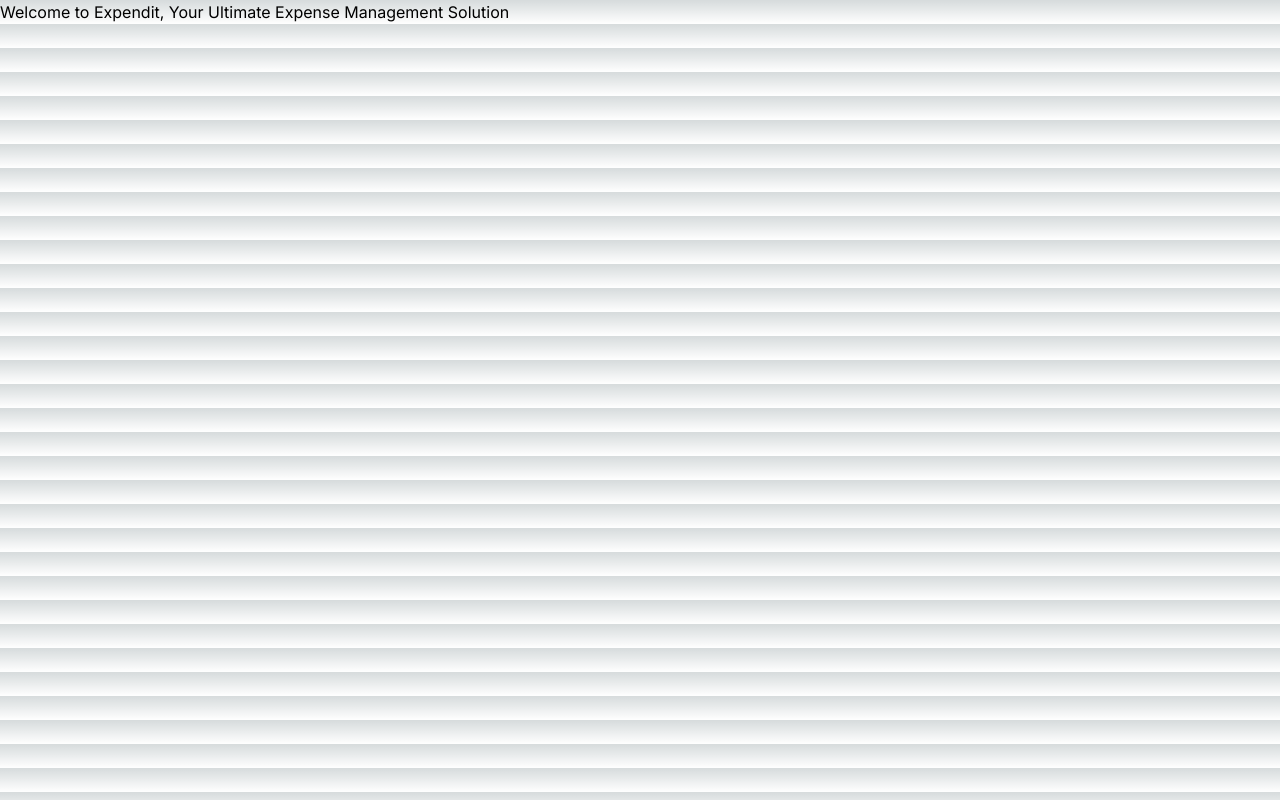
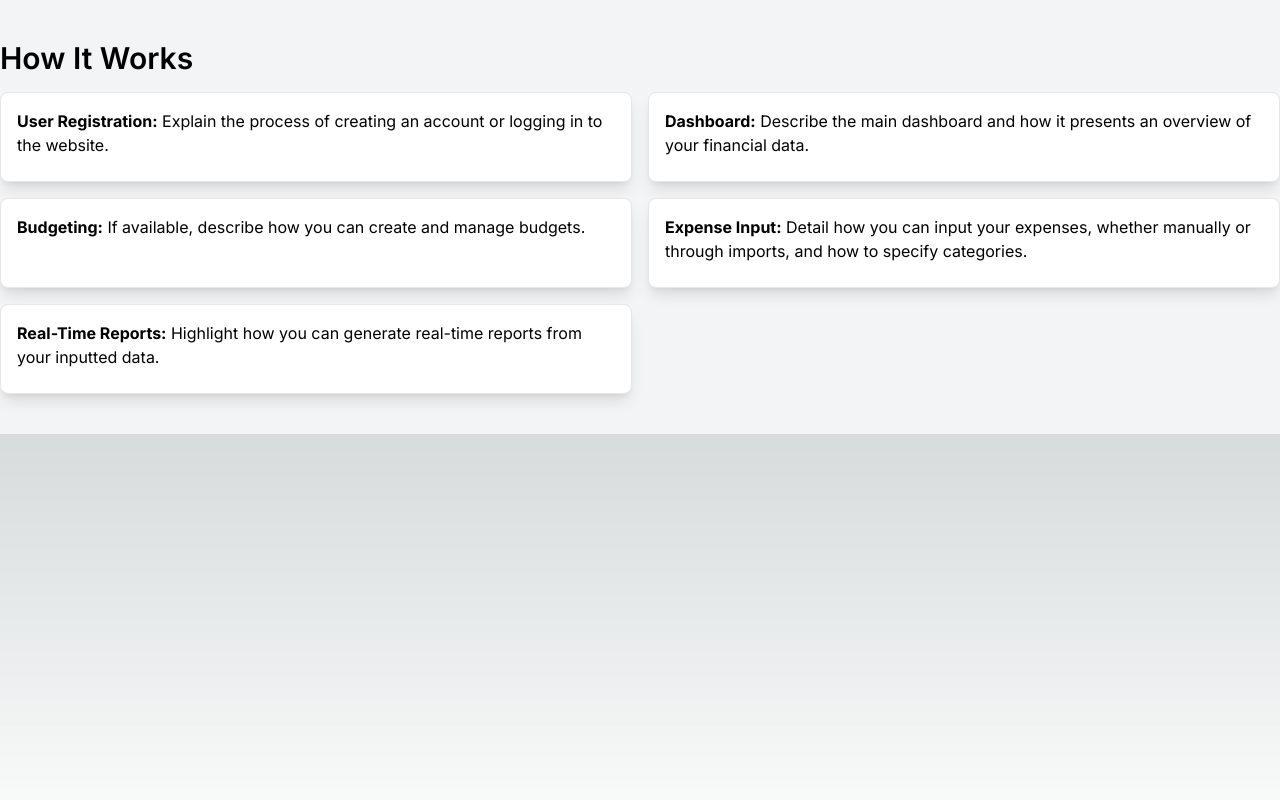
Before and after one commit to cuesoftinc/expendit, a Next.js app in the folder Home/: page / in a window 1280 px wide. Built offline with nearby package versions, Linux system fonts and the light colour scheme.

Commit message:
homepage

```diff
--- a/Home/app/layout.tsx
+++ b/Home/app/layout.tsx
@@ -1,4 +1,4 @@
-"use client"
+// "use client"
 
 import React from 'react';
 import './globals.css'
--- a/Home/app/page.tsx
+++ b/Home/app/page.tsx
@@ -1,7 +1,11 @@
 "use client"
+
+import HowItWorks from "@/components/HowItWorks"
 
 export default function Home() {
   return (
-    <div>Welcome to Expendit, Your Ultimate Expense Management Solution</div>
+    <main>
+      <HowItWorks/>
+    </main>
   )
 }
--- /dev/null
+++ b/Home/components/HowItWorks.tsx
@@ -0,0 +1,28 @@
+import React from 'react';
+
+function HowItWorks() {
+  return (
+    <section id="how-it-works" className="bg-gray-100 py-10">
+      <h2 className="text-3xl font-semibold mb-4">How It Works</h2>
+      <div className="grid grid-cols-1 md:grid-cols-2 gap-4">
+        <div className="p-4 border rounded-lg shadow-lg bg-white">
+          <p className="mb-2"><strong>User Registration:</strong> Explain the process of creating an account or logging in to the website.</p>
+        </div>
+        <div className="p-4 border rounded-lg shadow-lg bg-white">
+          <p className="mb-2"><strong>Dashboard:</strong> Describe the main dashboard and how it presents an overview of your financial data.</p>
+        </div>
+        <div className="p-4 border rounded-lg shadow-lg bg-white">
+          <p className="mb-2"><strong>Budgeting:</strong> If available, describe how you can create and manage budgets.</p>
+        </div>
+        <div className="p-4 border rounded-lg shadow-lg bg-white">
+          <p className="mb-2"><strong>Expense Input:</strong> Detail how you can input your expenses, whether manually or through imports, and how to specify categories.</p>
+        </div>
+        <div className="p-4 border rounded-lg shadow-lg bg-white">
+          <p className="mb-2"><strong>Real-Time Reports:</strong> Highlight how you can generate real-time reports from your inputted data.</p>
+        </div>
+      </div>
+    </section>
+  );
+}
+
+export default HowItWorks;
--- a/Home/tsconfig.json
+++ b/Home/tsconfig.json
@@ -8,7 +8,7 @@
     "noEmit": true,
     "esModuleInterop": true,
     "module": "esnext",
-    "moduleResolution": "bundler",
+    "moduleResolution": "node",
     "resolveJsonModule": true,
     "isolatedModules": true,
     "jsx": "preserve",
```
